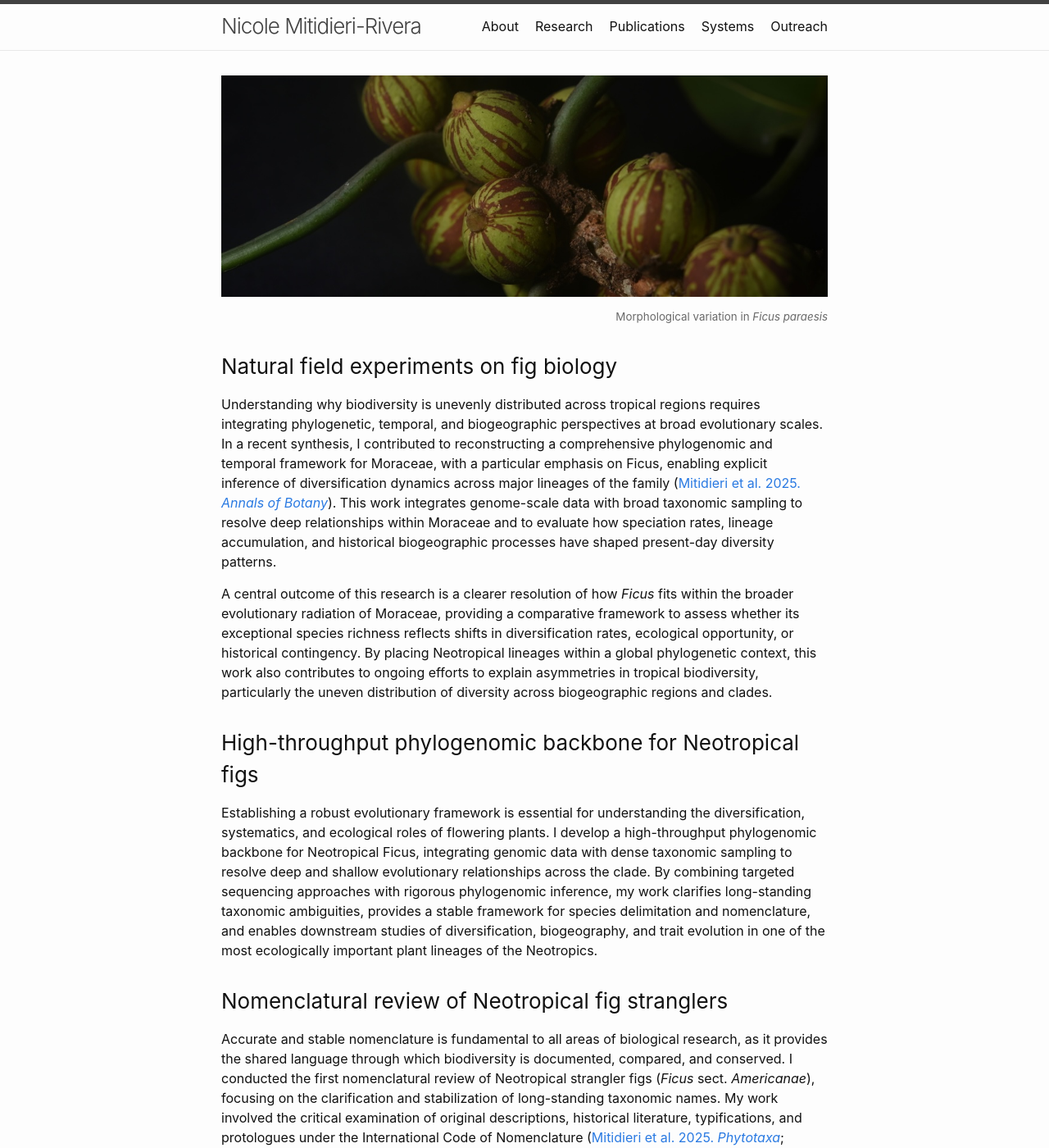
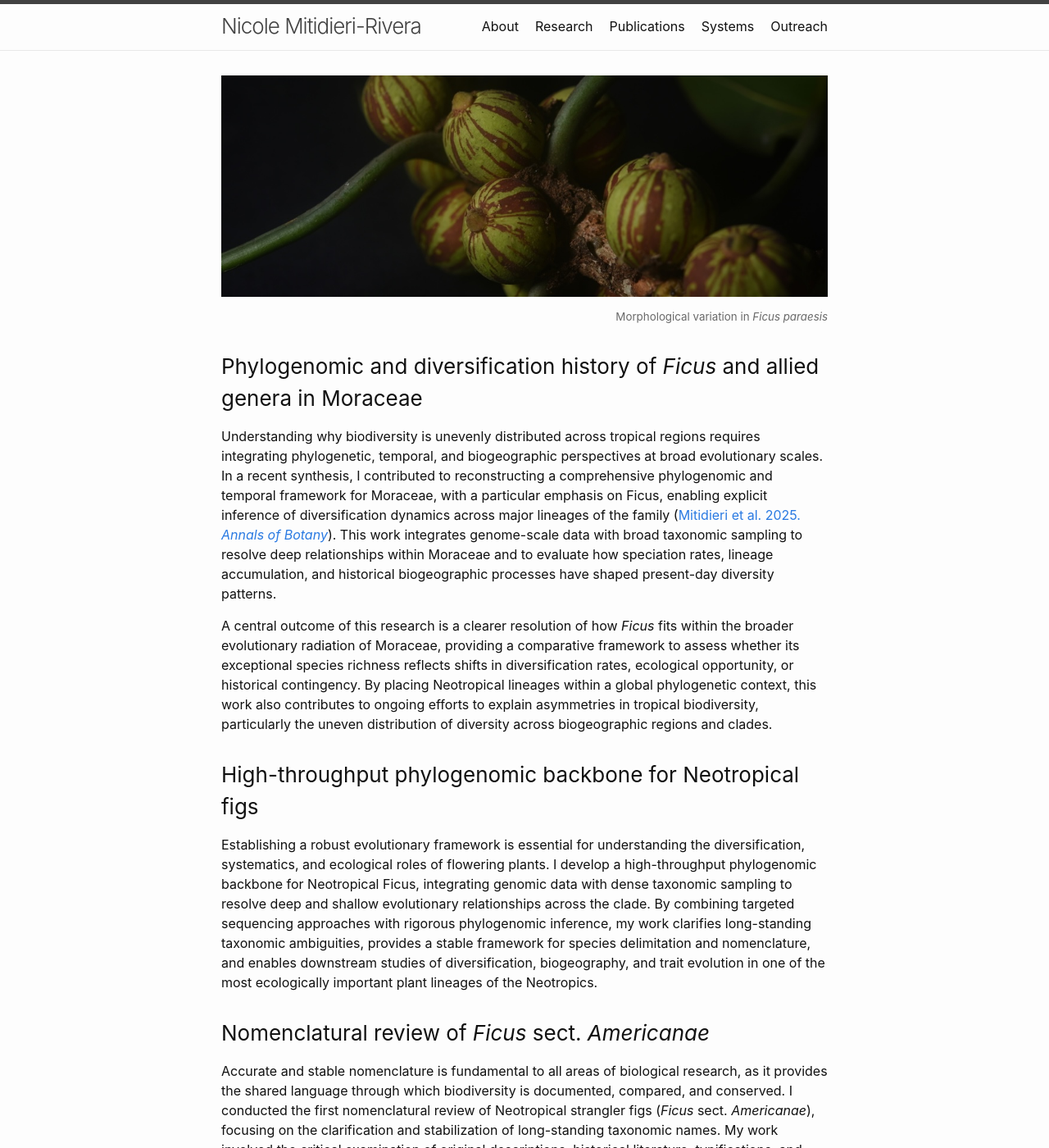
Before and after one commit to phyloverse/phyloverse.github.io, a Jekyll site: the page built from research.md, in a window 1280 px wide and 1400 px high. Shown: the whole window at 82% size. Built offline with Jekyll 4.4.1, drawn with Linux system fonts in a browser that asks for light colours.

Commit message:
Update research.md

```diff
--- a/research.md
+++ b/research.md
@@ -7,7 +7,7 @@ order: 2
 ![system](images/ficus_paraensis.jpeg)
 <div style="text-align: right"><p style="font-size:10pt;color:DimGrey">Morphological variation in <i> Ficus paraesis</i></p></div>
 
-### Natural field experiments on fig biology
+### Phylogenomic and diversification history of *Ficus* and allied genera in Moraceae
 Understanding why biodiversity is unevenly distributed across tropical regions requires integrating phylogenetic, temporal, and biogeographic perspectives at broad evolutionary scales. In a recent synthesis, I contributed to reconstructing a comprehensive phylogenomic and temporal framework for Moraceae, with a particular emphasis on Ficus, enabling explicit inference of diversification dynamics across major lineages of the family ([Mitidieri et al. 2025. *Annals of Botany*](https://academic.oup.com/aob/advance-article/doi/10.1093/aob/mcaf101/8133158)). This work integrates genome-scale data with broad taxonomic sampling to resolve deep relationships within Moraceae and to evaluate how speciation rates, lineage accumulation, and historical biogeographic processes have shaped present-day diversity patterns.
 
 A central outcome of this research is a clearer resolution of how *Ficus* fits within the broader evolutionary radiation of Moraceae, providing a comparative framework to assess whether its exceptional species richness reflects shifts in diversification rates, ecological opportunity, or historical contingency. By placing Neotropical lineages within a global phylogenetic context, this work also contributes to ongoing efforts to explain asymmetries in tropical biodiversity, particularly the uneven distribution of diversity across biogeographic regions and clades.
@@ -15,6 +15,6 @@ A central outcome of this research is a clearer resolution of how *Ficus* fits w
 ### High-throughput phylogenomic backbone for Neotropical figs
 Establishing a robust evolutionary framework is essential for understanding the diversification, systematics, and ecological roles of flowering plants. I develop a high-throughput phylogenomic backbone for Neotropical Ficus, integrating genomic data with dense taxonomic sampling to resolve deep and shallow evolutionary relationships across the clade. By combining targeted sequencing approaches with rigorous phylogenomic inference, my work clarifies long-standing taxonomic ambiguities, provides a stable framework for species delimitation and nomenclature, and enables downstream studies of diversification, biogeography, and trait evolution in one of the most ecologically important plant lineages of the Neotropics.
 
-### Nomenclatural review of Neotropical fig stranglers
+### Nomenclatural review of *Ficus* sect. *Americanae*
 Accurate and stable nomenclature is fundamental to all areas of biological research, as it provides the shared language through which biodiversity is documented, compared, and conserved. I conducted the first nomenclatural review of Neotropical strangler figs (*Ficus* sect. *Americanae*), focusing on the clarification and stabilization of long-standing taxonomic names. My work involved the critical examination of original descriptions, historical literature, typifications, and protologues under the International Code of Nomenclature ([Mitidieri et al. 2025. *Phytotaxa*](https://phytotaxa.mapress.com/pt/article/view/phytotaxa.711.3.1); [Mitidieri et al. 2026. *Phytotaxa*](https://phytotaxa.mapress.com/pt/article/view/phytotaxa.739.2.3)), with particular attention to misapplied names, nomina dubia ([Mitidieri et al. 2025. *Taxon*](https://onlinelibrary.wiley.com/doi/10.1002/tax.70084); [Mitidieri et al. 2026. *Taxon*](https://onlinelibrary.wiley.com/doi/10.1002/tax.70112)), and illegitimate or superfluous names. By resolving synonymy and typification issues, my research provides a robust nomenclatural framework that underpins accurate species delimitation and comparative studies of Neotropical fig diversity.
 <i>I am exploring this idea further in Moraceae and its sister clades, and would love to chat with any potential collaborators.</i>
```
